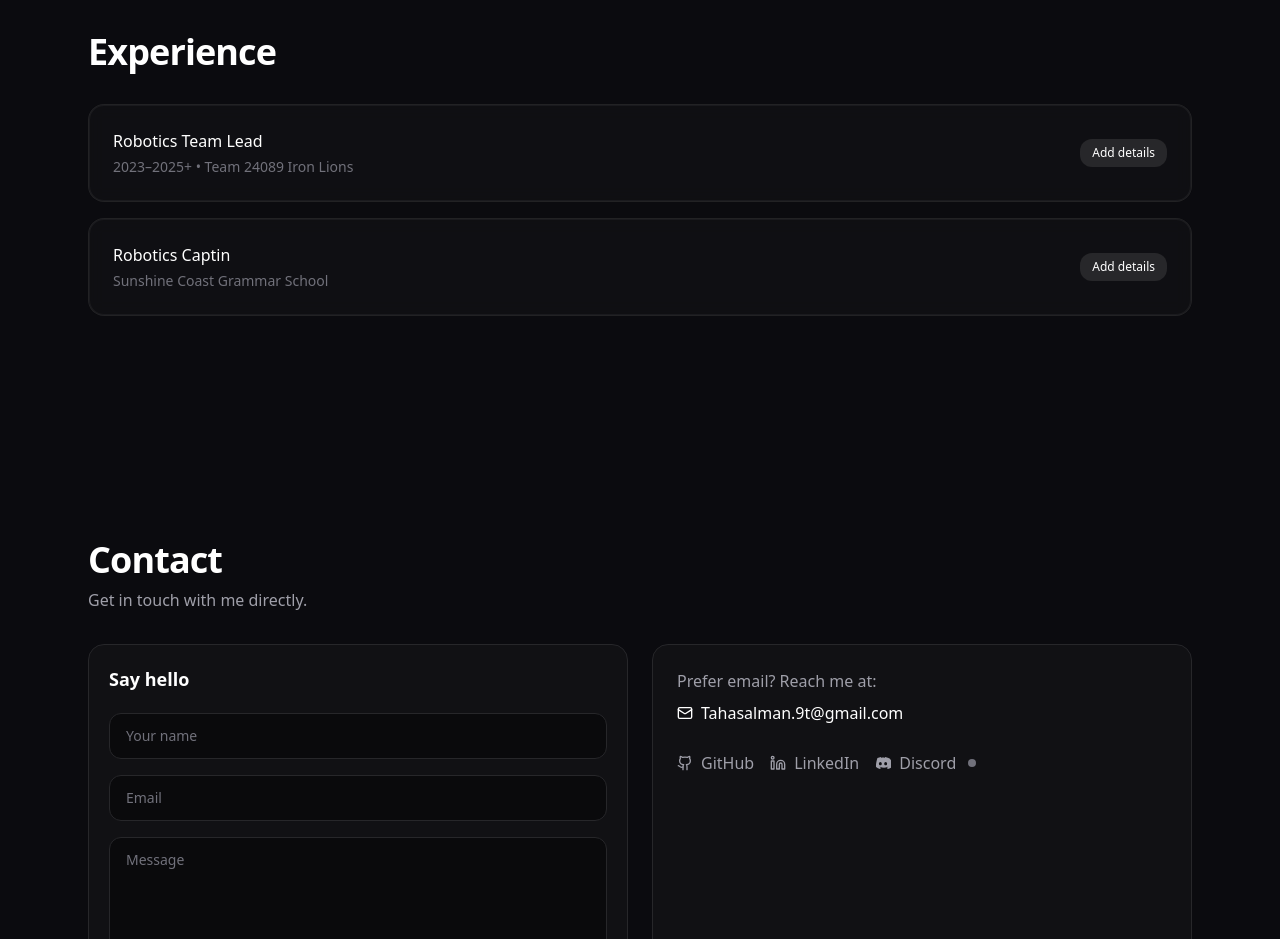
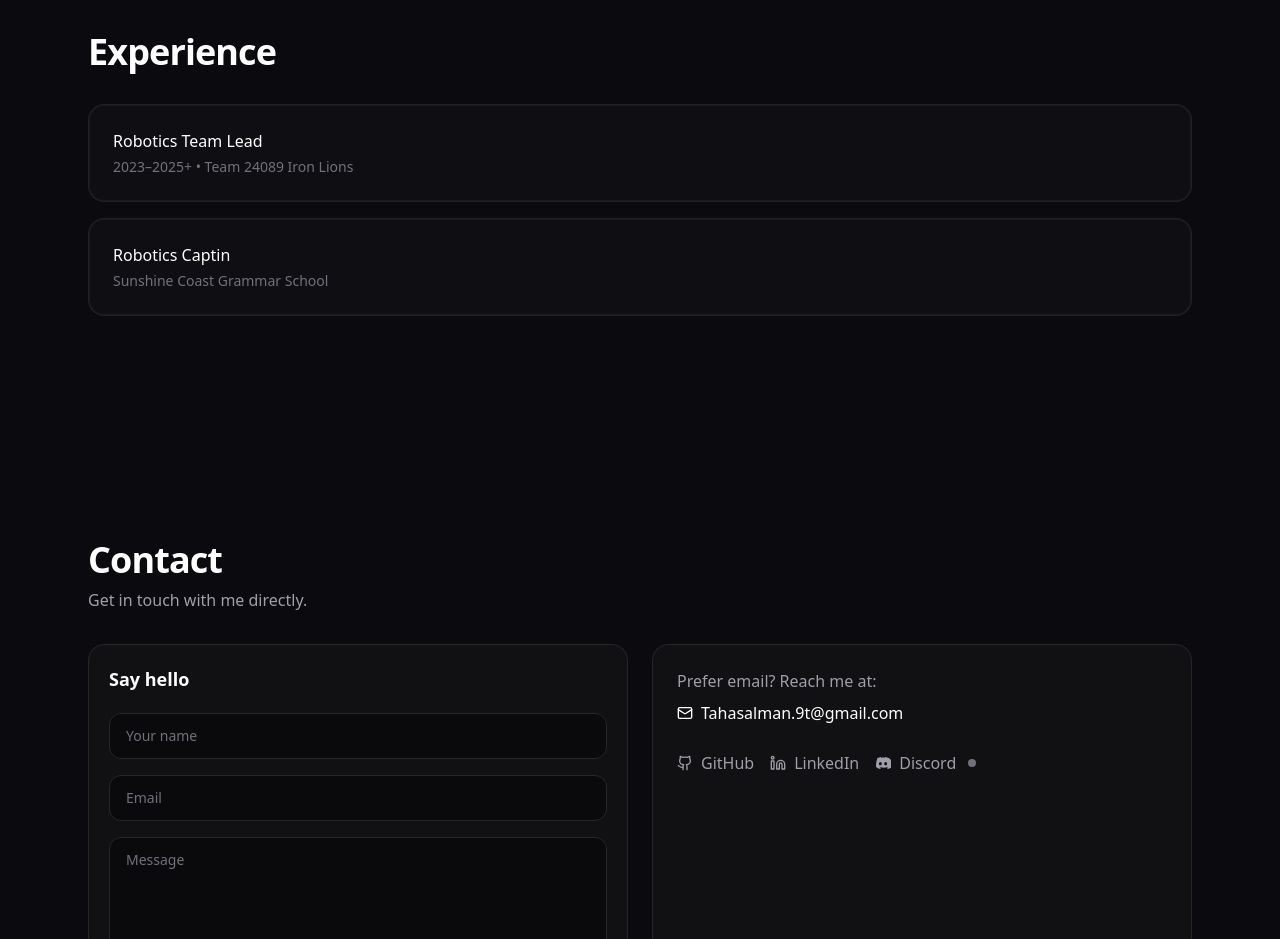
Before and after one commit to ParadoxIsCoding/paradoxiscoding.github.io, a React (Vite) app: page / in a window 1280 px wide. Shown: the part 2360-3299 px from the top of the page. Built offline with nearby package versions, Linux system fonts and the light colour scheme; no server answers.

Commit message:
added and fixed some stuff

```diff
--- a/src/App.tsx
+++ b/src/App.tsx
@@ -483,9 +483,6 @@
                 2023–2025+ • Team 24089 Iron Lions
               </div>
             </div>
-      <Button variant="secondary" size="sm" className="rounded-xl text-xs px-3">
-        Add details
-      </Button>
           </div>
 
           {/* Row 2 */}
@@ -494,12 +491,10 @@
               <div className="text-white font-medium">Robotics Captin</div>
               <div className="mt-1 text-sm text-zinc-500">Sunshine Coast Grammar School</div>
             </div>
-      <Button variant="secondary" size="sm" className="rounded-xl text-xs px-3">
-        Add details
-      </Button>
           </div>
         </div>
       </Section>
+
 
 
       {/* Contact */}
```
Lines whose indentation alone changed are shown as unchanged.
